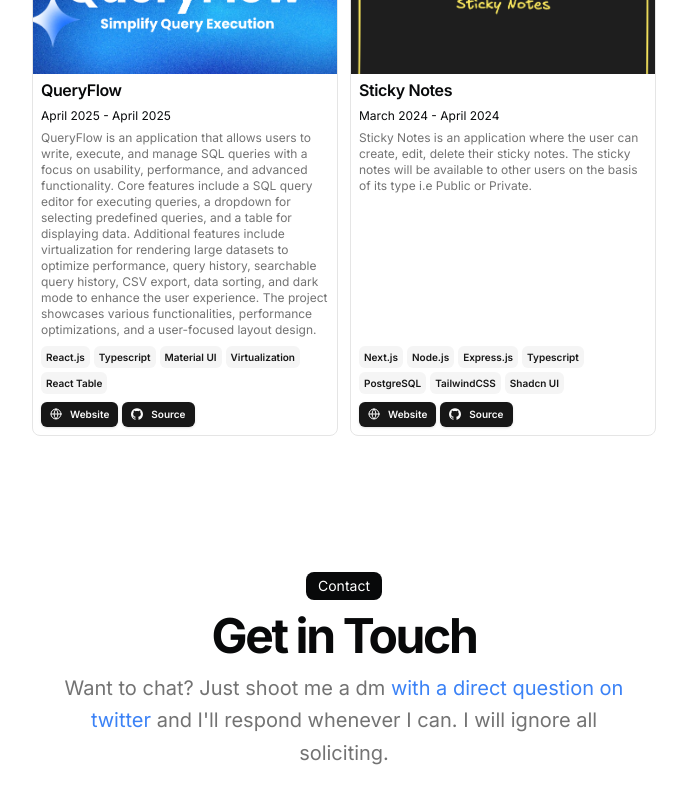
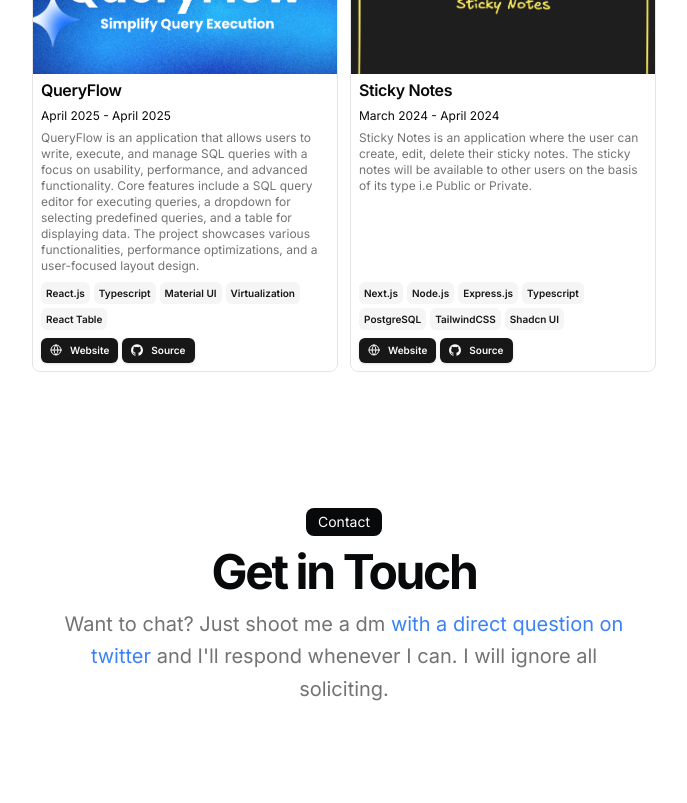
Before and after one commit to Shreekar11/Portfolio, a Next.js app: page / in a window 1280 px wide. Shown: the part 2540-3343 px from the top of the page, without its empty margins (296-983 px from the left). Built offline with nearby package versions, Linux system fonts and the light colour scheme.

Commit message:
docs: update resume.tsx

```diff
--- a/src/data/resume.tsx
+++ b/src/data/resume.tsx
@@ -276,7 +276,7 @@ export const DATA = {
       dates: "April 2025 - April 2025",
       active: true,
       description:
-        "QueryFlow is an application that allows users to write, execute, and manage SQL queries with a focus on usability, performance, and advanced functionality. Core features include a SQL query editor for executing queries, a dropdown for selecting predefined queries, and a table for displaying data. Additional features include virtualization for rendering large datasets to optimize performance, query history, searchable query history, CSV export, data sorting, and dark mode to enhance the user experience. The project showcases various functionalities, performance optimizations, and a user-focused layout design.",
+        "QueryFlow is an application that allows users to write, execute, and manage SQL queries with a focus on usability, performance, and advanced functionality. Core features include a SQL query editor for executing queries, a dropdown for selecting predefined queries, and a table for displaying data. The project showcases various functionalities, performance optimizations, and a user-focused layout design.",
       technologies: [
         "React.js",
         "Typescript",
```
